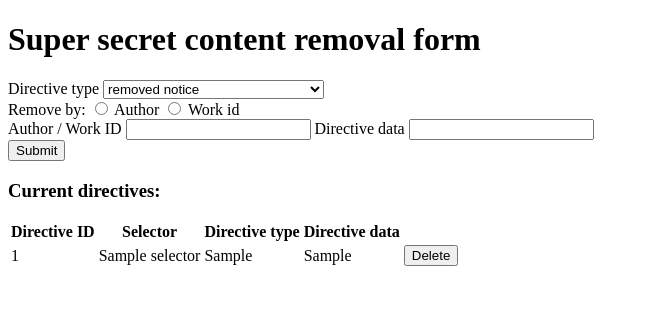
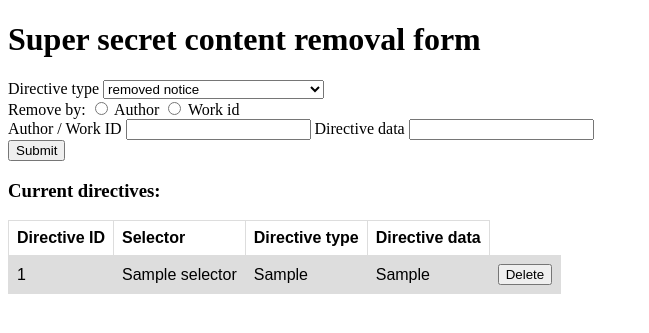
Before and after one commit to Themis3000/ao3_saver_backend, a FastAPI app: template templates/removal_form.jinja in a window 1280 px wide. Shown: the top 333 px of the page, without its empty margins (0-649 px from the left). Run offline with FastAPI, Linux system fonts and the light colour scheme; the template is opened without the code that fills it: most values are stand-ins (such as "Sample title", 1, 10 or a date in 2020); parts of the project's set-up code (start-up, migrations or seed data) failed here and were passed over; some libraries are stand-ins or nearby versions.

Commit message:
styled table

```diff
--- a/templates/removal_form.jinja
+++ b/templates/removal_form.jinja
@@ -3,6 +3,22 @@
 <head>
     <meta charset="UTF-8">
     <title>ao3saver secret removal form</title>
+    <style>
+        table {
+          font-family: arial, sans-serif;
+          border-collapse: collapse;
+        }
+
+        td, th {
+          border: 1px solid #dddddd;
+          text-align: left;
+          padding: 8px;
+        }
+
+        tr:nth-child(even) {
+          background-color: #dddddd;
+        }
+    </style>
 </head>
 <body>
     <h1>Super secret content removal form</h1>
```
